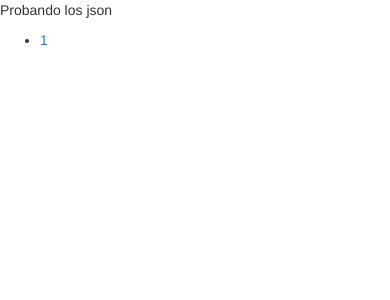
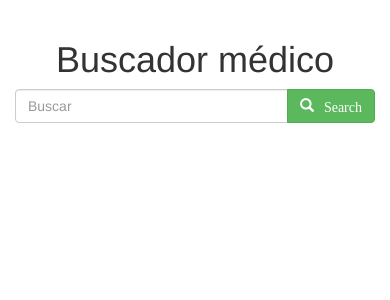
Before and after one commit to AntonioAlcM/tfg_ugr, a Django app: page /buscador/ in a window 390 px wide. Shown: the top 300 px of the page. Run offline with Django 3.2, Linux system fonts and the light colour scheme; some libraries are stand-ins or nearby versions.

Commit message:
Añadiendo funcionalidad a mi aplicación

```diff
--- a/Buscador/urls.py
+++ b/Buscador/urls.py
@@ -6,4 +6,5 @@ urlpatterns = [
   url(r'^$', views.index, name='index'),
   url(r'^ejemplo/$', views.devuelve_estado_devolverJSON, name='verEjemplo'),
   url(r'^rest/$', views.probando_REST, name='probandoRest'),
+   url(r'^busqueda/$', views.buscar, name='buscarDatos'),
   ]
--- a/Buscador/views.py
+++ b/Buscador/views.py
@@ -8,16 +8,40 @@ import requests
 import urllib
 import os
 from bson import json_util
+import threading
+
+data_array={}
+def obtenerJson(url,tipo):
+	response = urllib.urlopen(url)
+	data = json.loads(response.read().decode('utf-8'))
+	if(tipo=="array"):
+		data_array=data
+		print(data_array)
+	return data
+def buscar(request):
+	if request.method == "POST":
+		palabra_clave=request.POST['search']
+		url_ncbi = 'https://eutils.ncbi.nlm.nih.gov/entrez/eutils/esearch.fcgi?db=pubmed&term={}&reldate=60&datetype=edat&retmax=10&usehistory=y&retmode=json'.format(palabra_clave)
+		url_array = 'https://www.ebi.ac.uk/arrayexpress/json/v3/experiments?keywords={}&species="homo%20sapiens"&samplecount=[1%20TO%202]'.format(palabra_clave)
+		data_ncbi=obtenerJson(url_ncbi,"ncbi")
+		hebra_array = threading.Thread(target=obtenerJson, args=(url_array,"array",))
+		hebra_array.start()
+		for elemento in data_ncbi['esearchresult'].items():
+			print(elemento)
+		print(data_array)
+		return index(request)
+	else:
+		return index(request)
+
+
+#def busqueda_avanzada(palabra_clave, tecnologia_secuenciacion,localizacion, organismo, base_datos):
+#	if (base_datos=="ncbi"):
 
 
 
-def buscar():
-	url = 'https://eutils.ncbi.nlm.nih.gov/entrez/eutils/esearch.fcgi?db=pubmed&term=cancer&reldate=60&datetype=edat&retmax=10&usehistory=y&retmode=json'
-	response = urllib.urlopen(url)
-	data = json.loads(response.read().decode('utf-8'))
-	for elemento in data['esearchresult'].items():
-		elemento
-	return data
+
+
+#Parte de infraestructura virtual
 def devuelve_estado_raiz(request):
 	status={ "status": "OK"}
 	return  JsonResponse(status, safe=False)
@@ -38,4 +62,4 @@ def probando_REST(request):
 
 
 def index(request):
-    return render(request, 'index.html')
+	return render(request, 'index.html')
--- a/templates/index.html
+++ b/templates/index.html
@@ -18,6 +18,7 @@
   src="http://code.jquery.com/jquery-3.2.1.min.js"
   integrity="sha256-hwg4gsxgFZhOsEEamdOYGBf13FyQuiTwlAQgxVSNgt4="
   crossorigin="anonymous"></script>
+	<script src="https://maxcdn.bootstrapcdn.com/bootstrap/3.3.7/js/bootstrap.min.js"></script>
 </head>
 
 <script>
@@ -50,20 +51,32 @@
     }
   });
 };*/
+</script>
+<body>
+	<div class="container" style="margin-top: 5%;">
+	    <div class="col-md-6 col-md-offset-3">
 
-	var url =  "{% url 'verEstado' %}";
-      $.getJSON(url,  function(data) {
-      alert(JSON.stringify(data));
+	        <!-- Search Form -->
+	        <form role="form" action="{% url 'buscarDatos' %}" method="post" >
+	        {% csrf_token %}
+	        <!-- Search Field -->
+	            <div class="row">
+	                <h1 class="text-center">Buscador médico</h1>
+	                <div class="form-group">
+	                    <div class="input-group">
+	                        <input class="form-control" type="text" name="search" id="search" placeholder="Buscar" required/>
+	                        <span class="input-group-btn">
+	                            <button class="btn btn-success" type="submit"><span class="glyphicon glyphicon-search" aria-hidden="true"><span style="margin-left:10px;">Search</span></button>
+	                        </span>
+	                        </span>
+	                    </div>
+	                </div>
+	            </div>
 
-     });
+	        </form>
+	        <!-- End of Search Form -->
 
-    </script>
-<body>
-<p>
-Probando los json
-</p>
-
-	<ul  >
-		<li onclick="verEstado()"><a href="javascript:void(0);">1</a></li>
-	</ul>
+	    </div>
+	</div>
 </body>
+</html>
```
Also changed, not shown: Buscador/tests.py (line endings or trailing spaces).
